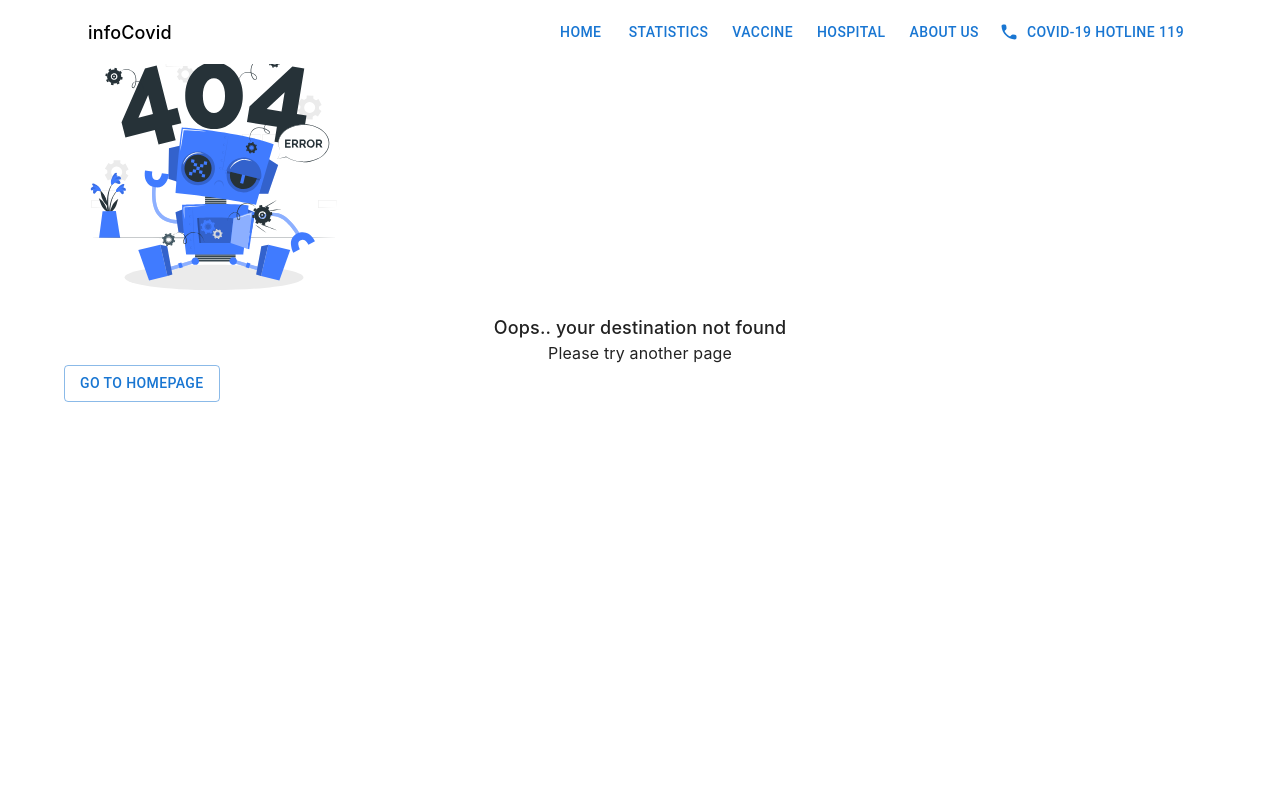
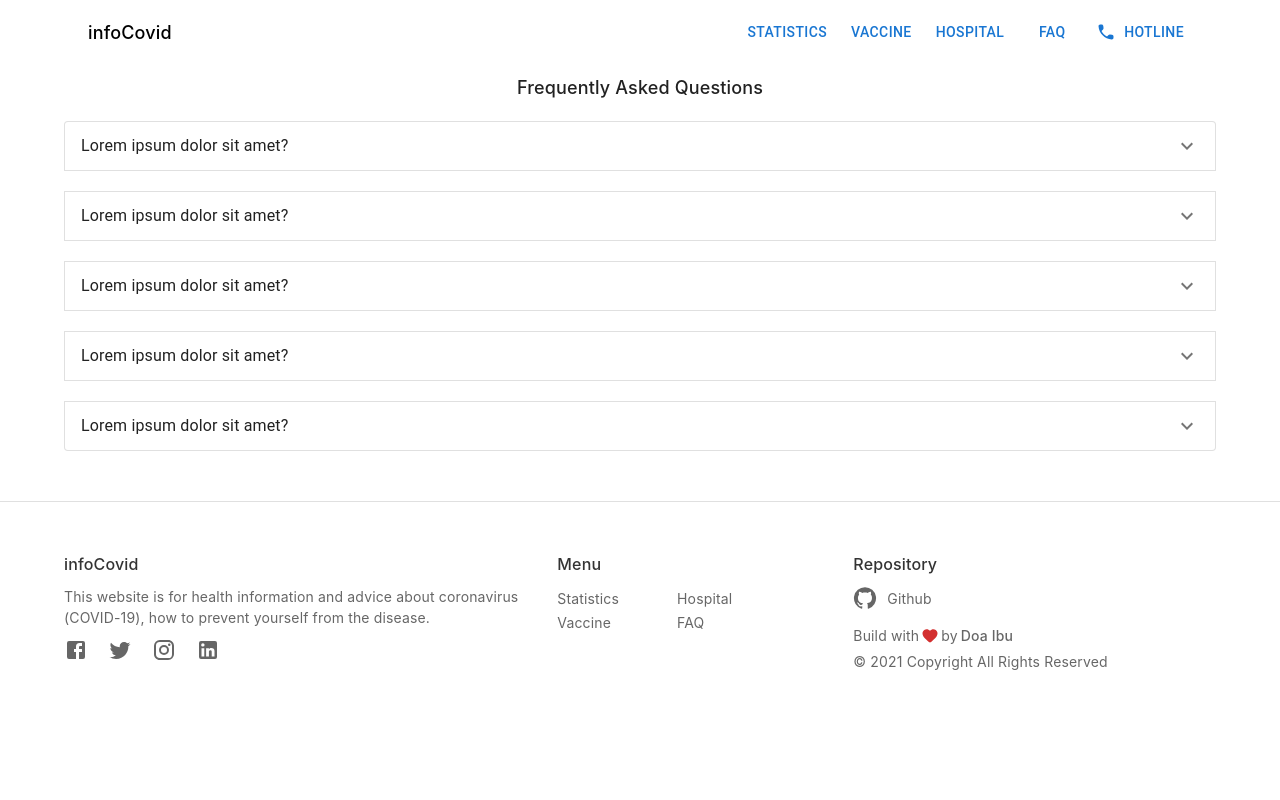
Before and after one commit to niceDeve/info-covid, a Next.js app: page /faq in a window 1280 px wide. Before the commit this address had no page. Shown: the top 800 px of the page. Built offline with nearby package versions, Linux system fonts and the light colour scheme.

Commit message:
improve UX and add FAQ page

```diff
--- /dev/null
+++ b/components/Accordion/Accordion.js
@@ -0,0 +1,71 @@
+import { useState } from 'react';
+import Accordion from '@mui/material/Accordion';
+import AccordionDetails from '@mui/material/AccordionDetails';
+import AccordionSummary from '@mui/material/AccordionSummary';
+import Typography from '@mui/material/Typography';
+import ExpandMoreIcon from '@mui/icons-material/ExpandMore';
+import { makeStyles } from '@mui/styles';
+import styles from './Accordion.style';
+const useStyles = makeStyles(styles);
+
+const faq = [
+  {
+    question: 'Lorem ipsum dolor sit amet?',
+    answer:
+      'Lorem ipsum dolor sit amet, consectetur adipiscing elit. Maecenas id consectetur lacus. Nunc condimentum metus id nisl elementum placerat. Nunc metus turpis, iaculis sit amet volutpat et, accumsan egestas neque. Maecenas cursus, risus vitae facilisis ornare, dui dolor venenatis erat, a semper turpis massa ut velit. ',
+  },
+  {
+    question: 'Lorem ipsum dolor sit amet?',
+    answer:
+      'Lorem ipsum dolor sit amet, consectetur adipiscing elit. Maecenas id consectetur lacus. Nunc condimentum metus id nisl elementum placerat. Nunc metus turpis, iaculis sit amet volutpat et, accumsan egestas neque. Maecenas cursus, risus vitae facilisis ornare, dui dolor venenatis erat, a semper turpis massa ut velit. ',
+  },
+  {
+    question: 'Lorem ipsum dolor sit amet?',
+    answer:
+      'Lorem ipsum dolor sit amet, consectetur adipiscing elit. Maecenas id consectetur lacus. Nunc condimentum metus id nisl elementum placerat. Nunc metus turpis, iaculis sit amet volutpat et, accumsan egestas neque. Maecenas cursus, risus vitae facilisis ornare, dui dolor venenatis erat, a semper turpis massa ut velit. ',
+  },
+  {
+    question: 'Lorem ipsum dolor sit amet?',
+    answer:
+      'Lorem ipsum dolor sit amet, consectetur adipiscing elit. Maecenas id consectetur lacus. Nunc condimentum metus id nisl elementum placerat. Nunc metus turpis, iaculis sit amet volutpat et, accumsan egestas neque. Maecenas cursus, risus vitae facilisis ornare, dui dolor venenatis erat, a semper turpis massa ut velit. ',
+  },
+  {
+    question: 'Lorem ipsum dolor sit amet?',
+    answer:
+      'Lorem ipsum dolor sit amet, consectetur adipiscing elit. Maecenas id consectetur lacus. Nunc condimentum metus id nisl elementum placerat. Nunc metus turpis, iaculis sit amet volutpat et, accumsan egestas neque. Maecenas cursus, risus vitae facilisis ornare, dui dolor venenatis erat, a semper turpis massa ut velit. ',
+  },
+];
+
+export default function MyAccordion() {
+  const classes = useStyles();
+  const [expanded, setExpanded] = useState(false);
+
+  const handleChange = (panel) => (_, isExpanded) => {
+    setExpanded(isExpanded ? panel : false);
+  };
+
+  return (
+    <div>
+      {faq.map(({ question, answer }, idx) => (
+        <Accordion
+          expanded={expanded === `${idx}`}
+          onChange={handleChange(`${idx}`)}
+          key={idx}
+          elevation={0}
+          className={classes.accordionContainer}
+          variant='outlined'>
+          <AccordionSummary
+            expandIcon={<ExpandMoreIcon />}
+            aria-controls={`${idx}-content`}
+            id={`${idx}-header`}
+            style={{ borderColor: 'none' }}>
+            <Typography>{question}</Typography>
+          </AccordionSummary>
+          <AccordionDetails>
+            <Typography>{answer}</Typography>
+          </AccordionDetails>
+        </Accordion>
+      ))}
+    </div>
+  );
+}
--- /dev/null
+++ b/components/Accordion/Accordion.style.js
@@ -0,0 +1,10 @@
+const accordionStyle = {
+  accordionContainer: {
+    margin: '20px 0',
+    '&:before': {
+      display: 'none',
+    },
+  },
+};
+
+export default accordionStyle;
--- a/components/Footer/Footer.js
+++ b/components/Footer/Footer.js
@@ -1,39 +1,40 @@
-import Link from "next/link";
-import { Box, Grid, Container, Stack, Tooltip } from "@mui/material";
-import FacebookIcon from "@mui/icons-material/Facebook";
-import TwitterIcon from "@mui/icons-material/Twitter";
-import InstagramIcon from "@mui/icons-material/Instagram";
-import LinkedInIcon from "@mui/icons-material/LinkedIn";
-import GitHubIcon from "@mui/icons-material/GitHub";
-import { makeStyles } from "@mui/styles";
-import styles from "./Footer.style";
+import Link from 'next/link';
+import { Box, Grid, Container, Stack, Tooltip } from '@mui/material';
+import FacebookIcon from '@mui/icons-material/Facebook';
+import TwitterIcon from '@mui/icons-material/Twitter';
+import InstagramIcon from '@mui/icons-material/Instagram';
+import LinkedInIcon from '@mui/icons-material/LinkedIn';
+import GitHubIcon from '@mui/icons-material/GitHub';
+import FavoriteRoundedIcon from '@mui/icons-material/FavoriteRounded';
+import { makeStyles } from '@mui/styles';
+import styles from './Footer.style';
 const useStyles = makeStyles(styles);
 
 const navLinks1 = [
-  { title: `Statistics`, path: "/statistics" },
-  { title: `Vaccine`, path: "/vaccine" },
+  { title: `Statistics`, path: '/statistics' },
+  { title: `Vaccine`, path: '/vaccine' },
 ];
 
 const navLinks2 = [
-  { title: `Hospital`, path: "/hospital" },
-  { title: `About Us`, path: "/about" },
+  { title: `Hospital`, path: '/hospital' },
+  { title: `FAQ`, path: '/faq' },
 ];
 
 export default function Footer() {
   const classes = useStyles();
 
   const socialMedia = [
-    { title: "Twitter", path: "/", icon: <TwitterIcon className={classes.grey} /> },
-    { title: "Instagram", path: "/", icon: <InstagramIcon className={classes.grey} /> },
-    { title: "Linkedin", path: "/", icon: <LinkedInIcon className={classes.grey} /> },
+    { title: 'Twitter', path: '/', icon: <TwitterIcon className={classes.grey} /> },
+    { title: 'Instagram', path: '/', icon: <InstagramIcon className={classes.grey} /> },
+    { title: 'Linkedin', path: '/', icon: <LinkedInIcon className={classes.grey} /> },
   ];
 
   return (
-    <Box className={classes.boxMargin} sx={{ borderTop: 1, borderColor: "rgba(0, 0, 0, 0.12)" }}>
+    <Box className={classes.boxMargin} sx={{ borderTop: 1, borderColor: 'rgba(0, 0, 0, 0.12)' }}>
       <Container maxWidth='lg'>
         {/* left */}
         <Grid container spacing={{ xs: 1, md: 4 }}>
-          <Grid item xs={12} sm={12} md={4}>
+          <Grid item xs={12} sm={12} md={5}>
             <h2 className={classes.title}>infoCovid</h2>
             <p className={classes.desc}>
               This website is for health information and advice about coronavirus (COVID-19), how to prevent yourself from the disease.
@@ -57,7 +58,7 @@ export default function Footer() {
           </Grid>
 
           {/* center */}
-          <Grid item xs={12} sm={12} md={4}>
+          <Grid item xs={12} sm={12} md={3}>
             <Stack
               sx={{
                 display: { xs: `none`, md: `flex` },
@@ -97,6 +98,14 @@ export default function Footer() {
                 </a>
               </Link>
             </Box>
+            <div className={classes.withLove}>
+              <p>Build with</p>
+              <FavoriteRoundedIcon sx={{ margin: '0 2px', fontSize: 18 }} color='error' />
+              <p>by</p>
+              <Link href='/about' passHref>
+                <p className={classes.doaIbu}>Doa Ibu</p>
+              </Link>
+            </div>
             <p className={classes.marginFooter}>&copy; 2021 Copyright All Rights Reserved</p>
           </Grid>
         </Grid>
--- a/components/Footer/Footer.style.js
+++ b/components/Footer/Footer.style.js
@@ -1,77 +1,95 @@
 const footerStyle = {
   marginFooter: {
-    marginTop: "25px",
-    fontSize: "14px",
-    color: "rgba(0, 0, 0, 0.6)",
-    "@media screen and (max-width: 900px)": {
-      marginTop: "10px",
-      marginBottom: "56px",
+    // marginTop: "25px",
+    fontSize: '14px',
+    color: 'rgba(0, 0, 0, 0.6)',
+    '@media screen and (max-width: 900px)': {
+      marginTop: '10px',
+      marginBottom: '56px',
+    },
+  },
+  withLove: {
+    marginTop: '15px',
+    display: 'flex',
+    alignItems: 'center',
+    color: 'rgba(0, 0, 0, 0.6)',
+    fontSize: '14px',
+    marginBottom: '5px',
+  },
+  doaIbu: {
+    marginLeft: '3px',
+    cursor: 'pointer',
+    fontWeight: 500,
+    '@media screen and (min-width: 900px)': {
+      '&:hover': {
+        color: 'rgba(0, 0, 0, 1)',
+      },
     },
   },
   boxMargin: {
-    marginTop: "50px",
-    backgroundColor: "white",
-    padding: "15px 0",
-    "@media screen and (min-width: 900px)": {
-      padding: "50px 0",
+    marginTop: '50px',
+    backgroundColor: 'white',
+    padding: '15px 0',
+    '@media screen and (min-width: 900px)': {
+      padding: '50px 0',
     },
   },
   grey: {
-    color: "rgba(0, 0, 0, 0.6)",
-    "@media screen and (min-width: 900px)": {
-      "&:hover": {
-        color: "rgba(0, 0, 0, 1)",
+    color: 'rgba(0, 0, 0, 0.6)',
+    '@media screen and (min-width: 900px)': {
+      '&:hover': {
+        color: 'rgba(0, 0, 0, 1)',
       },
     },
   },
   link: {
-    fontSize: "14px",
-    color: "rgba(0, 0, 0, 0.6)",
-    "@media screen and (min-width: 900px)": {
-      "&:hover": {
-        color: "rgba(0, 0, 0, 1)",
+    fontSize: '14px',
+    color: 'rgba(0, 0, 0, 0.6)',
+    '@media screen and (min-width: 900px)': {
+      '&:hover': {
+        color: 'rgba(0, 0, 0, 1)',
       },
     },
   },
   title: {
-    fontSize: "16px",
+    fontSize: '16px',
     fontWeight: 500,
-    marginBottom: "10px",
-    color: "rgba(0, 0, 0, 0.8)",
+    marginBottom: '10px',
+    color: 'rgba(0, 0, 0, 0.8)',
   },
   desc: {
-    fontSize: "14px",
-    color: "rgba(0, 0, 0, 0.6)",
+    fontSize: '14px',
+    color: 'rgba(0, 0, 0, 0.6)',
   },
   github: {
-    margin: "auto 0 auto 10px",
-    display: "block",
-    fontSize: "14px",
-    color: "rgba(0, 0, 0, 0.6)",
+    margin: 'auto 0 auto 10px',
+    display: 'block',
+    fontSize: '14px',
+    color: 'rgba(0, 0, 0, 0.6)',
   },
   gitContainer: {
-    display: "flex",
-    color: "rgba(0, 0, 0, 0.6)",
+    display: 'flex',
+    color: 'rgba(0, 0, 0, 0.6)',
   },
   pointer: {
-    cursor: "pointer",
+    cursor: 'pointer',
   },
   mr: {
-    marginRight: "10px",
+    marginRight: '10px',
   },
   iconContainer: {
-    display: "flex",
-    marginTop: "auto",
-    marginBottom: "-10px",
+    display: 'flex',
+    marginTop: 'auto',
+    marginBottom: '-10px',
   },
   fbContainer: {
-    cursor: "pointer",
-    margin: "10px 10px 10px 0",
+    cursor: 'pointer',
+    margin: '10px 10px 10px 0',
   },
   icon: {
-    cursor: "pointer",
-    margin: "10px",
-    color: "rgba(0, 0, 0, 0.6)",
+    cursor: 'pointer',
+    margin: '10px',
+    color: 'rgba(0, 0, 0, 0.6)',
   },
 };
 
--- a/components/Header/Header.js
+++ b/components/Header/Header.js
@@ -1,21 +1,20 @@
-import Link from "next/link";
-import { cloneElement, useState, Fragment } from "react";
-import { Container, AppBar, Toolbar, CssBaseline, useScrollTrigger, Box, Stack, Button, SwipeableDrawer, IconButton } from "@mui/material";
-import MenuRoundedIcon from "@mui/icons-material/MenuRounded";
-import CallRoundedIcon from "@mui/icons-material/CallRounded";
-import HelpRoundedIcon from "@mui/icons-material/HelpRounded";
-import ArrowBackRoundedIcon from "@mui/icons-material/ArrowBackRounded";
-import { useRouter } from "next/router";
-import { makeStyles } from "@mui/styles";
-import styles from "./Header.style";
+import Link from 'next/link';
+import { cloneElement, useState, Fragment } from 'react';
+import { Container, AppBar, Toolbar, CssBaseline, useScrollTrigger, Box, Stack, Button, SwipeableDrawer, IconButton } from '@mui/material';
+import MenuRoundedIcon from '@mui/icons-material/MenuRounded';
+import CallRoundedIcon from '@mui/icons-material/CallRounded';
+import HelpRoundedIcon from '@mui/icons-material/HelpRounded';
+import ArrowBackRoundedIcon from '@mui/icons-material/ArrowBackRounded';
+import { useRouter } from 'next/router';
+import { makeStyles } from '@mui/styles';
+import styles from './Header.style';
 const useStyles = makeStyles(styles);
 
 const navLinks = [
-  { title: `Home`, path: "/" },
-  { title: `Statistics`, path: "/statistics" },
-  { title: `Vaccine`, path: "/vaccine" },
-  { title: `Hospital`, path: "/hospital" },
-  { title: `About Us`, path: "/about" },
+  { title: `Statistics`, path: '/statistics' },
+  { title: `Vaccine`, path: '/vaccine' },
+  { title: `Hospital`, path: '/hospital' },
+  { title: `FAQ`, path: '/faq' },
 ];
 
 function ElevationScroll(props) {
@@ -37,7 +36,7 @@ export default function Navbar(props) {
   const [isOpen, setIsOpen] = useState(false);
 
   const toggleDrawer = (open) => (event) => {
-    if (event && event.type === "keydown" && (event.key === "Tab" || event.key === "Shift")) return;
+    if (event && event.type === 'keydown' && (event.key === 'Tab' || event.key === 'Shift')) return;
     setIsOpen(open);
   };
 
@@ -46,7 +45,7 @@ export default function Navbar(props) {
       <Stack spacing={1} className={classes.stack}>
         <Link href='tel:119' passHref>
           <Button size='large' startIcon={<CallRoundedIcon />} className={classes.hotline}>
-            Covid-19 Hotline 119
+            Hotline
           </Button>
         </Link>
 
@@ -54,8 +53,8 @@ export default function Navbar(props) {
           <Button
             size='large'
             startIcon={<HelpRoundedIcon />}
-            className={router.pathname === "/about" ? classes.aboutActive : classes.aboutDeactive}>
-            About Us
+            className={router.pathname === '/faq' ? classes.aboutActive : classes.aboutDeactive}>
+            FAQ
           </Button>
         </Link>
       </Stack>
@@ -66,10 +65,10 @@ export default function Navbar(props) {
     <Fragment>
       <CssBaseline />
       <ElevationScroll {...props}>
-        <AppBar style={{ backgroundColor: "white" }}>
+        <AppBar style={{ backgroundColor: 'white' }}>
           <Container maxWidth='lg'>
             <Toolbar className={classes.toolBar}>
-              {router.pathname === "/hospital/list" || router.pathname === "/hospital/detail" ? (
+              {router.pathname === '/hospital/list' || router.pathname === '/hospital/detail' ? (
                 <IconButton
                   onClick={() => router.back()}
                   aria-label='back'
@@ -106,7 +105,7 @@ export default function Navbar(props) {
                 ))}
                 <Link href='tel:119' passHref>
                   <Button size='medium' startIcon={<CallRoundedIcon />} className={classes.hotlineDesktop}>
-                    Covid-19 Hotline 119
+                    Hotline
                   </Button>
                 </Link>
               </Stack>
--- /dev/null
+++ b/pages/faq.js
@@ -0,0 +1,21 @@
+import Head from 'next/head';
+import { Container } from '@mui/material';
+import MyFaq from '../components/Accordion/Accordion';
+import { makeStyles } from '@mui/styles';
+import styles from '../styles/pages/faq.style';
+const useStyles = makeStyles(styles);
+
+export default function Faq() {
+  const classes = useStyles();
+  return (
+    <div>
+      <Head>
+        <title>Frequently Asked Questions</title>
+      </Head>
+      <Container maxWidth='lg'>
+        <h2 className={classes.title}>Frequently Asked Questions</h2>
+        <MyFaq />
+      </Container>
+    </div>
+  );
+}
--- /dev/null
+++ b/styles/pages/faq.style.js
@@ -0,0 +1,11 @@
+const faqStyle = {
+  title: {
+    marginTop: '10px',
+    fontWeight: 500,
+    fontSize: '18px',
+    textAlign: 'center',
+    marginBottom: '20px',
+  },
+};
+
+export default faqStyle;
```
Also changed, not shown: components/Navigation/Navigation.js (+17 -17 lines), components/Tabs/Tabs.js (+36 -42 lines), pages/statistics.js (+4 -5 lines), pages/vaccine.js (+23 -21 lines).
